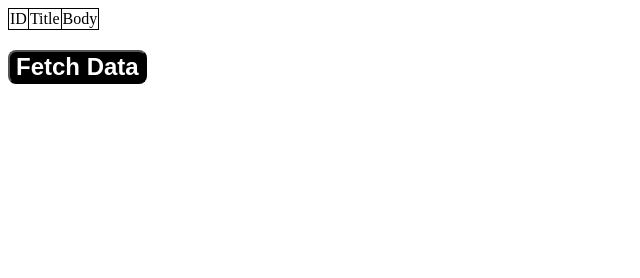
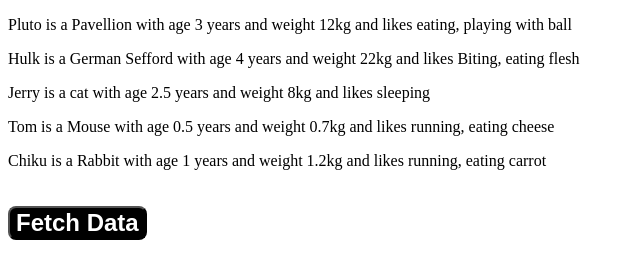
Before and after one commit to g-4-gagan/Internet-Technology-Practical, a plain HTML site: page Practical7.html in a window 1280 px wide. Both pictures are taken after a click on the button "Fetch Data". Shown: the whole page, without its empty margins (0-640 px from the left). Drawn offline with nearby package versions, Linux system fonts and the light colour scheme; no server answers.

Commit message:
Practical 7 and pet.json updated

```diff
--- a/Practical7.html
+++ b/Practical7.html
@@ -24,19 +24,23 @@
 	</style>
 </head>
 <body>
-	<table id="pet-data">
+	<!-- <table id="pet-data">
 		<thead>
 			<tr>
 				<td>ID</td>
 				<td>Title</td>
-				<td>Body</td>
+				<td>Body</td> -->
 				<!-- <td>Type</td>
 				<td>Likes</td> -->
-			</tr>
+			<!-- </tr>
 		</thead>
 		<tbody id="content">
 		</tbody>
-	</table>
+	</table> -->
+
+	<div id="content">
+
+	</div>
 
 	<button id="btn-fetch">Fetch Data</button>
 	<script src="https://ajax.googleapis.com/ajax/libs/jquery/3.5.1/jquery.min.js"></script>
@@ -57,7 +61,7 @@
 		btnFetch.addEventListener('click', ()=>{
 			const xhr = new XMLHttpRequest();
 
-			xhr.open("GET",'https://jsonplaceholder.typicode.com/posts',true);
+			xhr.open("GET",'/pet.json',true);
 
 			xhr.onload = ()=>{
 				console.log(xhr.responseText);
@@ -69,12 +73,13 @@
 		});
 
 		function renderHtml(data){
-			for (var i = 0; i <= 9; i++) {
-				let tr = document.createElement('tr');
+			content.innerHTML = "";
+			for (var i = 0; i <= data.length; i++) {
+				let p = document.createElement('p');
 				let htmlpart = "";
-				htmlpart += "<td>"+data[i].id+"</td>"+"<td>"+data[i].title+"</td>"+"<td>"+data[i].body+"</td>";
-				tr.innerHTML = htmlpart;
-				content.append(tr);
+				htmlpart += data[i].name+" is a "+data[i].type+" with age "+data[i].age+" years and weight "+data[i].weight+"kg and likes "+data[i].likes;
+				p.innerHTML = htmlpart;
+				content.append(p);
 				// console.log(tr);
 				htmlpart="";
 			}
--- a/pet.json
+++ b/pet.json
@@ -1,7 +1,37 @@
-{
-	"name":"pluto",
-	"age":3,
-	"weight":12,
-	"type":"pavellion",
-	"likes":"eating,playing with ball"
-}
+[
+	{
+		"name":"Pluto",
+		"age":3,
+		"weight":12,
+		"type":"Pavellion",
+		"likes":"eating, playing with ball"
+	},
+	{
+		"name":"Hulk",
+		"age":4,
+		"weight":22,
+		"type":"German Sefford",
+		"likes":"Biting, eating flesh"
+	},
+	{
+		"name":"Jerry",
+		"age":2.5,
+		"weight":8,
+		"type":"cat",
+		"likes":"sleeping"
+	},
+	{
+		"name":"Tom",
+		"age":0.5,
+		"weight":0.7,
+		"type":"Mouse",
+		"likes":"running, eating cheese"
+	},
+	{
+		"name":"Chiku",
+		"age":1,
+		"weight":1.2,
+		"type":"Rabbit",
+		"likes":"running, eating carrot"
+	}
+]
```
